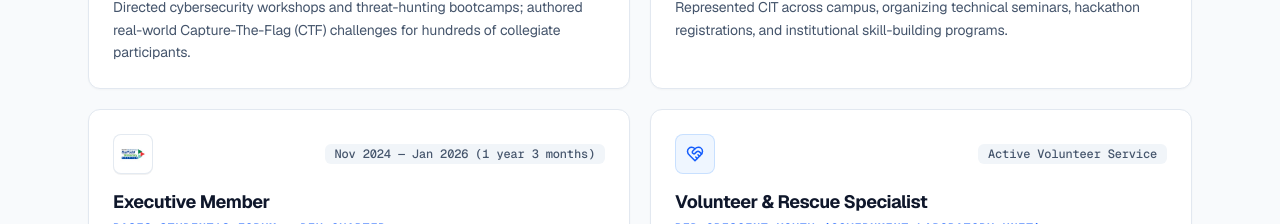
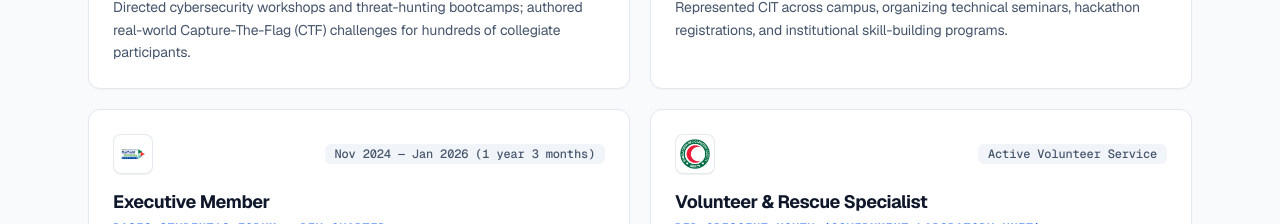
Before and after one commit to mrshibly/portfolio-react, a React (Vite) app: page / in a window 1280 px wide. Shown: the part 6100-6324 px from the top of the page. Built offline with nearby package versions, Linux system fonts and the light colour scheme; no server answers.

Commit message:
feat(branding): add Bangladesh Red Crescent Society logo to leadership section

```diff
--- a/src/data/portfolioData.js
+++ b/src/data/portfolioData.js
@@ -616,6 +616,7 @@ export const portfolioData = {
       title: "Volunteer & Rescue Specialist",
       org: "Red Crescent Youth (Government Laboratory Unit)",
       duration: "Active Volunteer Service",
+      logo: "/logos/red_crescent.png",
       desc: "Completed Lite Search & Rescue Training; organized community emergency response readiness, blood drives, and disaster drills.",
       icon: "HeartHandshake"
     }
```
Also changed, not shown: public/logos/red_crescent.png (added).
